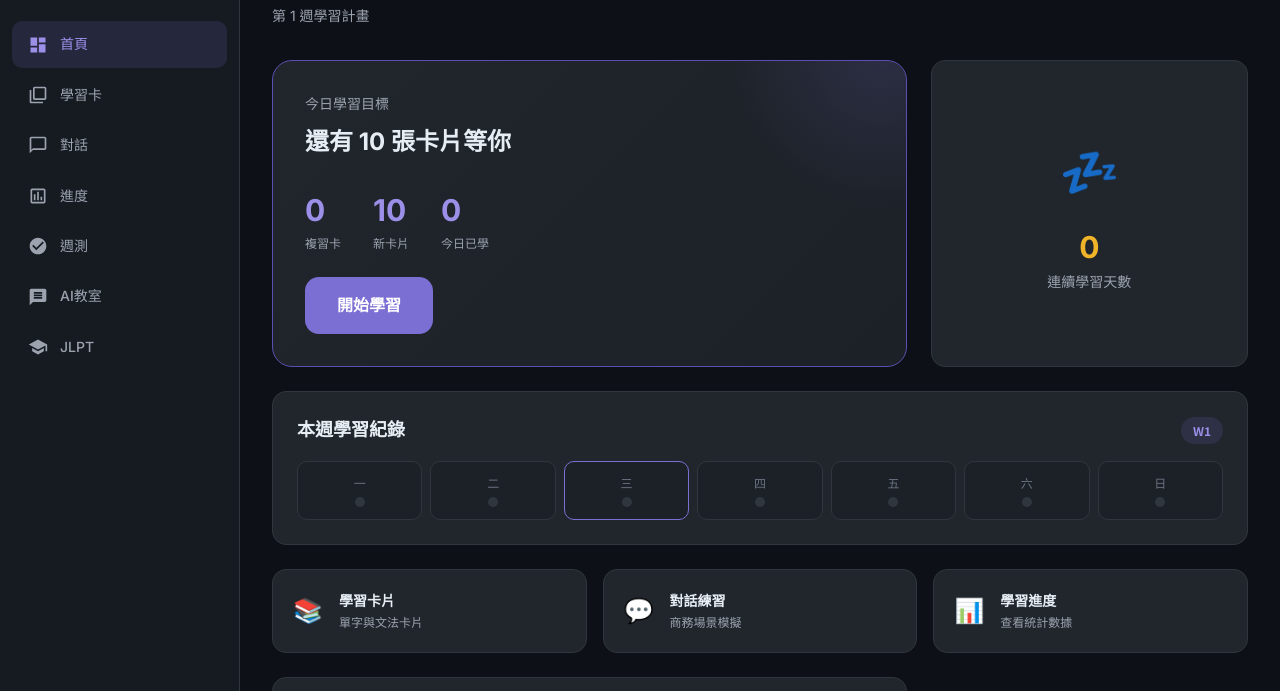
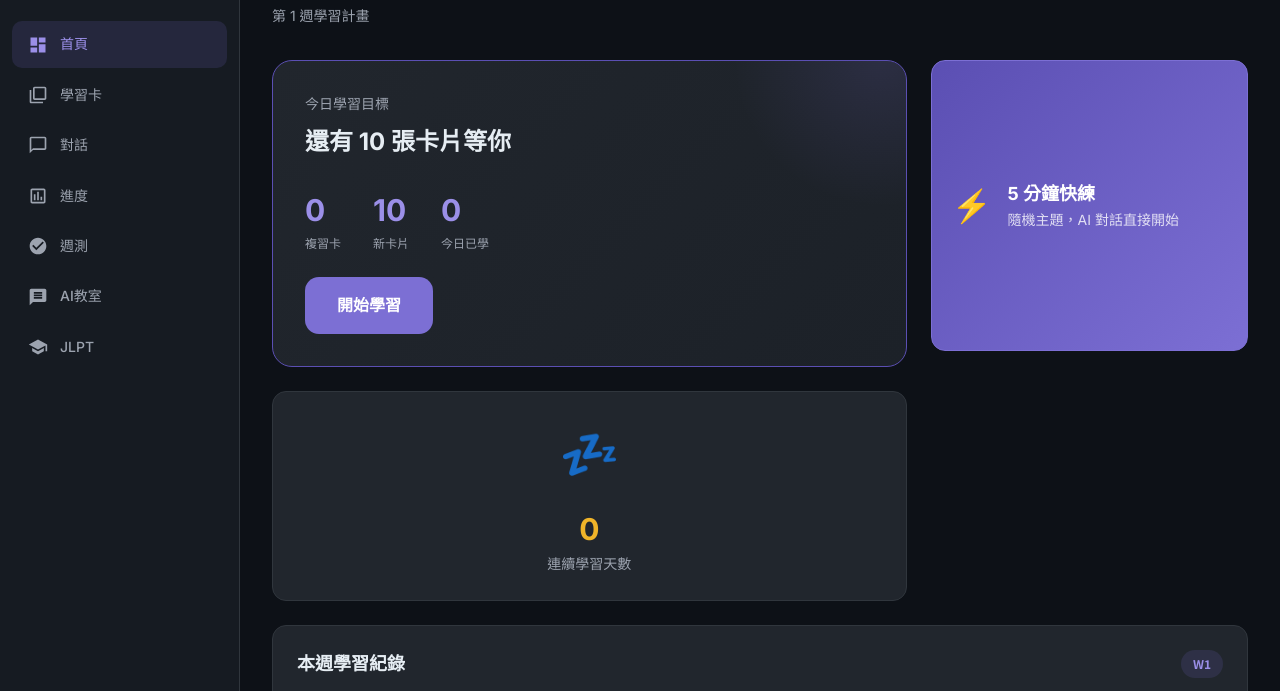
Before and after one commit to eddiechu1009-bit/japanese-tutor, a plain HTML site: page index.html in a window 1280 px wide. Shown: the part 73-764 px from the top of the page. Drawn offline with Linux system fonts and the light colour scheme.

Commit message:
feat: ⚡ 5 分鐘快練 — 一鍵隨機主題直接開始對話
- AI 教室頂部加「5分鐘快練」按鈕，隨機選主題直接開練
- 首頁 Dashboard 也有快練入口，通勤時一按就開始
- 紫色漸層醒目按鈕

```diff
--- a/css/ai-chat.css
+++ b/css/ai-chat.css
@@ -472,6 +472,49 @@
     flex-wrap: wrap;
 }
 
+/* Quick Start Button */
+.ai-quick-start {
+    display: flex;
+    align-items: center;
+    gap: var(--space-4);
+    background: linear-gradient(135deg, var(--accent-dim), var(--accent-primary));
+    border: 1px solid var(--accent-primary);
+    border-radius: var(--radius-lg);
+    padding: var(--space-5);
+    cursor: pointer;
+    transition: all var(--transition-fast);
+    margin-bottom: var(--space-4);
+}
+
+.ai-quick-start:hover {
+    transform: translateY(-2px);
+    box-shadow: var(--shadow-glow);
+}
+
+.ai-quick-start:active {
+    transform: translateY(0);
+}
+
+.ai-quick-start__icon {
+    font-size: 2rem;
+    flex-shrink: 0;
+}
+
+.ai-quick-start__body {
+    min-width: 0;
+}
+
+.ai-quick-start__title {
+    font-weight: 700;
+    font-size: var(--text-lg);
+    color: white;
+}
+
+.ai-quick-start__desc {
+    font-size: var(--text-sm);
+    color: rgba(255, 255, 255, 0.8);
+}
+
 /* Topic Selection Grid */
 .ai-topic-grid {
     display: grid;
--- a/js/ai-chat.js
+++ b/js/ai-chat.js
@@ -188,6 +188,12 @@ function renderMessages() {
     }).join('');
 }
 
+export function quickStart() {
+    const topics = TOPICS.filter(t => t.id !== 'free');
+    const random = topics[Math.floor(Math.random() * topics.length)];
+    selectAITopic(random.id);
+}
+
 function renderTopicSelect() {
     return `
     <div class="view">
@@ -195,6 +201,15 @@ function renderTopicSelect() {
             <div class="view__title">AI 對話教室</div>
             <div class="view__subtitle">選擇今天要練習的主題</div>
         </div>
+
+        <div class="ai-quick-start" onclick="window.JT.quickStart()">
+            <div class="ai-quick-start__icon">⚡</div>
+            <div class="ai-quick-start__body">
+                <div class="ai-quick-start__title">5 分鐘快練</div>
+                <div class="ai-quick-start__desc">隨機主題，直接開始</div>
+            </div>
+        </div>
+
         <div class="ai-topic-grid">
             ${TOPICS.map(t => `
             <div class="ai-topic-card" onclick="window.JT.selectAITopic('${t.id}')">
--- a/js/app.js
+++ b/js/app.js
@@ -4,7 +4,7 @@ import { renderDialogue, openDialogue, closeDialogue, revealLine, completeDialog
 import { renderProgress } from './progress.js';
 import { renderReview, startReview, answerQuiz, nextQuestion, resetQuiz } from './review.js';
 import { renderJLPT, selectJLPTLevel, backToJLPTOverview, backToJLPTLevel, startJLPTExam, answerJLPT, nextJLPTQuestion } from './jlpt.js';
-import { renderAIChat, sendAIMessage, sendAISuggestion, resetAIChat, saveGeminiKey, changeGeminiKey, speakAI, initAIChat, toggleVoiceInput, selectAITopic, backToTopics, endSession, addToSRS, addAllToSRS, switchVoiceLang } from './ai-chat.js';
+import { renderAIChat, sendAIMessage, sendAISuggestion, resetAIChat, saveGeminiKey, changeGeminiKey, speakAI, initAIChat, toggleVoiceInput, selectAITopic, backToTopics, endSession, addToSRS, addAllToSRS, switchVoiceLang, quickStart } from './ai-chat.js';
 import { speak, speakSlow, startListening, stopListening } from './speech.js';
 
 const routes = {
@@ -81,6 +81,7 @@ window.JT = {
     addToSRS,
     addAllToSRS,
     switchVoiceLang,
+    quickStart,
 };
 
 window.addEventListener('keydown', (e) => {
--- a/js/dashboard.js
+++ b/js/dashboard.js
@@ -116,6 +116,14 @@ export function renderDashboard() {
                 ` : ''}
             </div>
 
+            <div class="ai-quick-start card" onclick="location.hash='#ai-chat'; setTimeout(()=>window.JT.quickStart(), 100)">
+                <div class="ai-quick-start__icon">⚡</div>
+                <div class="ai-quick-start__body">
+                    <div class="ai-quick-start__title">5 分鐘快練</div>
+                    <div class="ai-quick-start__desc">隨機主題，AI 對話直接開始</div>
+                </div>
+            </div>
+
             <div class="card streak-card">
                 <div class="streak-card__flame">${user.streakDays > 0 ? '🔥' : '💤'}</div>
                 <div class="streak-card__count">${user.streakDays}</div>
```
